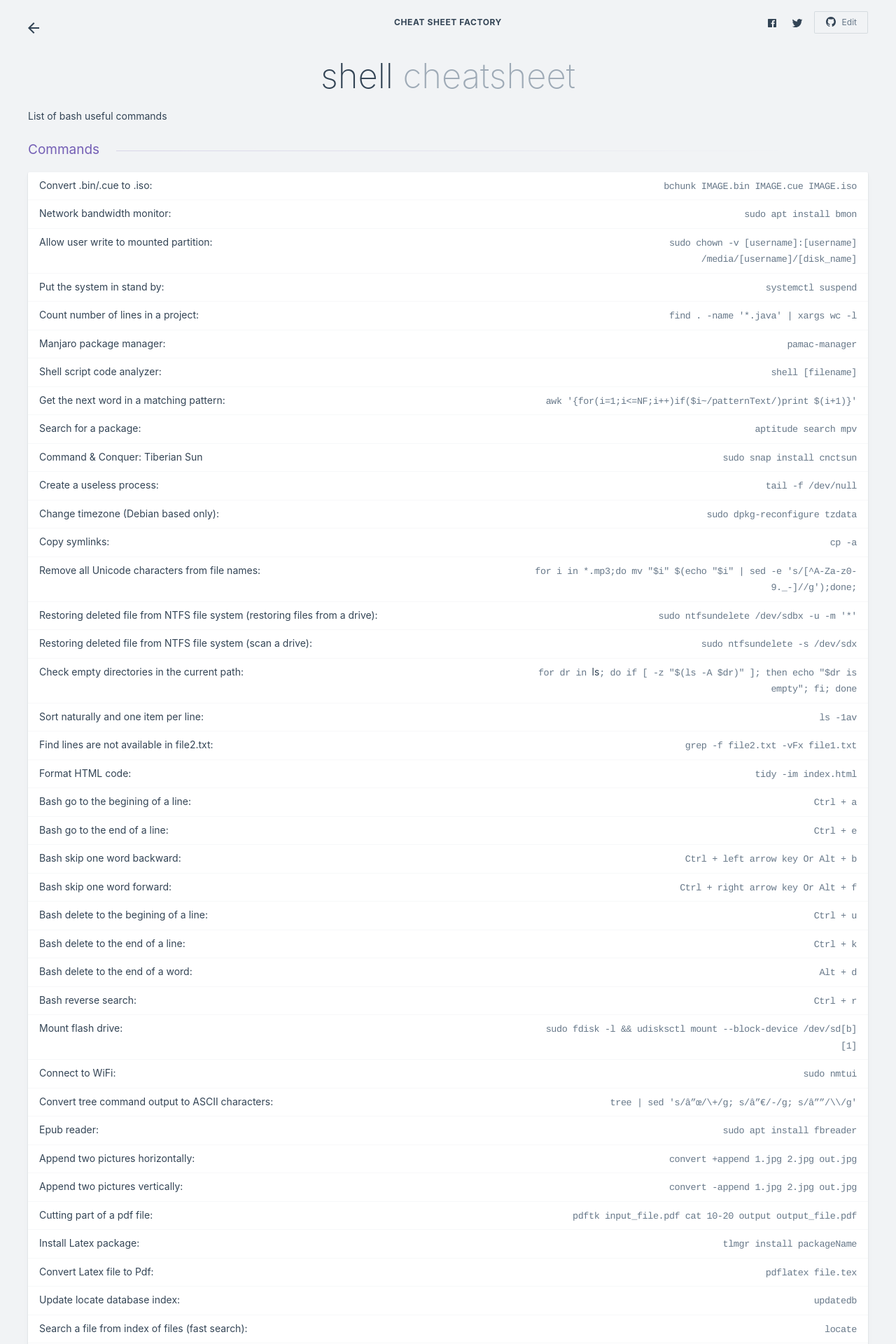
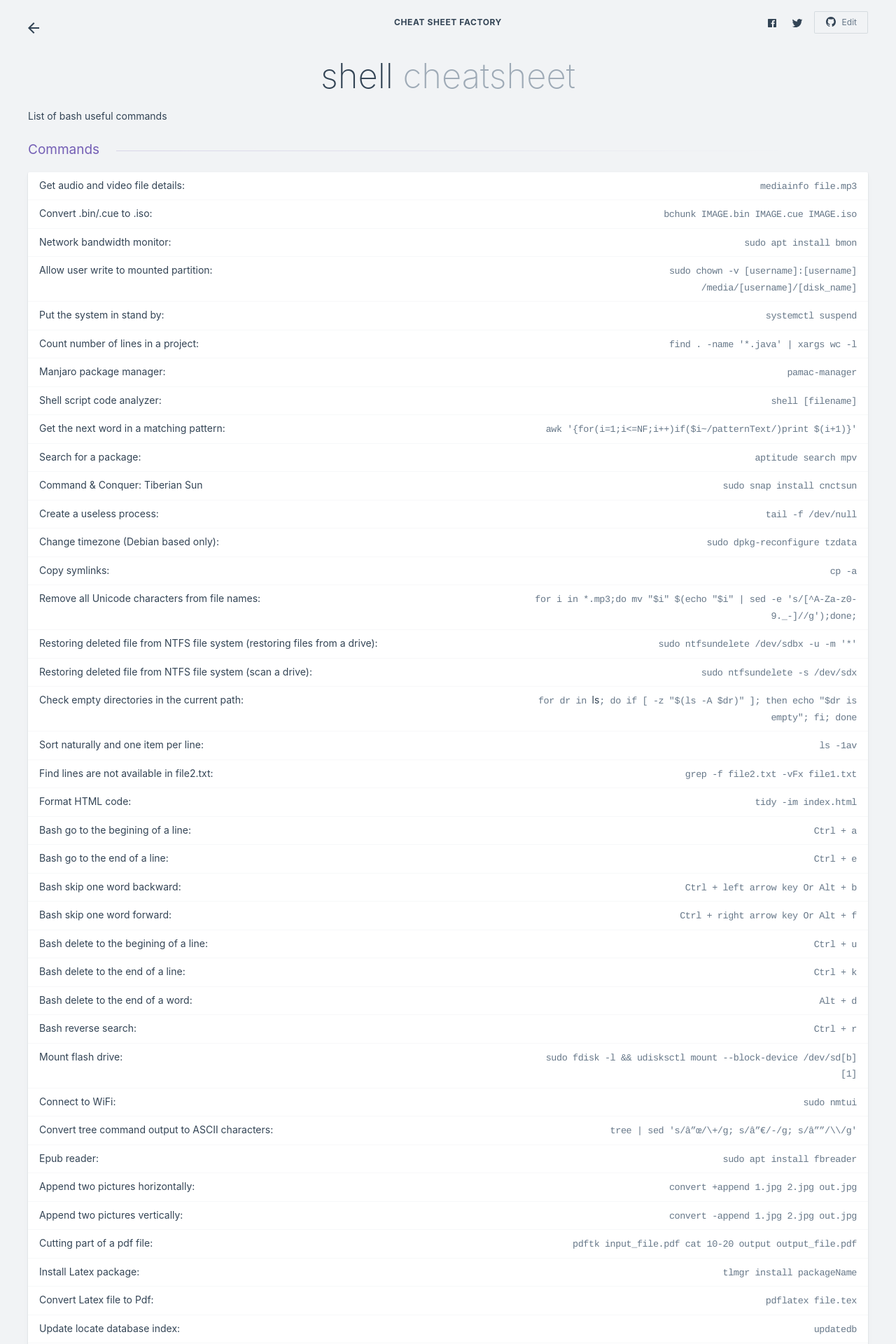
Before and after one commit to kasramp/cheat-sheet-factory, a Jekyll site: the page built from linux/shell.md, in a window 1280 px wide. Shown: the top 1920 px of the page at 70% size. Built offline with Jekyll 4.4.1, drawn with Linux system fonts in a browser that asks for light colours; nearby versions of some CDN libraries; part of the change alters nothing that is shown.

Commit message:
Add mediainfo

```diff
--- a/linux/shell.md
+++ b/linux/shell.md
@@ -2,7 +2,7 @@
 title: shell
 category: Linux
 layout: 2017/sheet
-updated: 2020-03-07
+updated: 2020-03-21
 keywords:
     - "shell"
     - "bash"
@@ -17,6 +17,7 @@ Shortcuts
 
 ### Commands
 
+| Get audio and video file details: | `mediainfo file.mp3` |
 | Convert .bin/.cue to .iso: | `bchunk IMAGE.bin IMAGE.cue IMAGE.iso` |
 | Network bandwidth monitor: | `sudo apt install bmon` |
 | Allow user write to mounted partition: | `sudo chown -v [username]:[username] /media/[username]/[disk_name]` |
```
